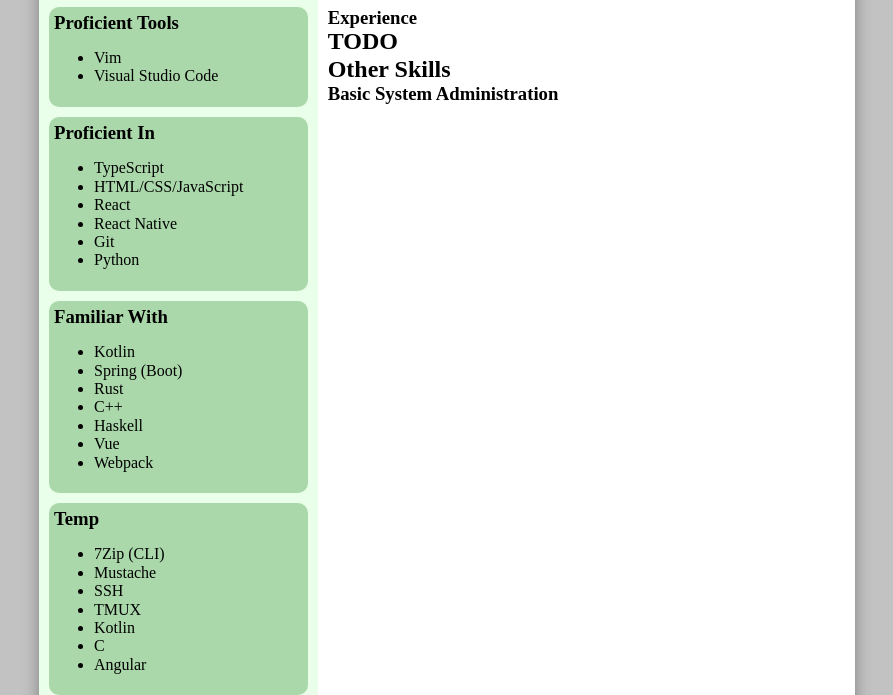
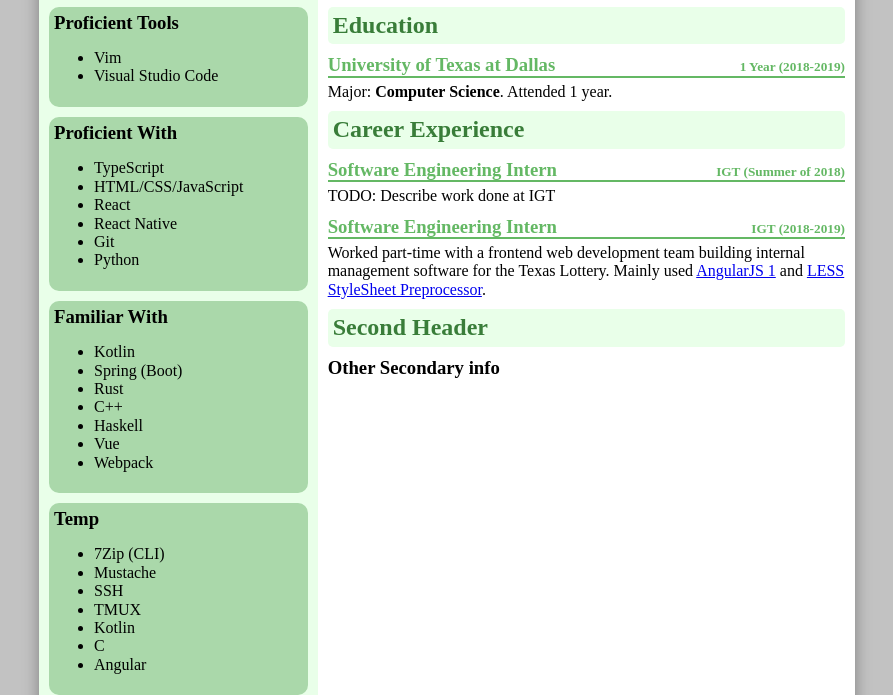
Before and after one commit to scupit/SkylarCupitResume, a website built with Vite: page index.html in a window 1280 px wide. Shown: the part 105-800 px from the top of the page, without its empty margins (193-1086 px from the left). Built offline with nearby package versions, Linux system fonts and the light colour scheme.

Commit message:
Styles contents for the main body and added some content

```diff
--- a/index.html
+++ b/index.html
@@ -35,8 +35,8 @@
         </div>
       </header>
       <div id="resume-body">
-        <section class="left-section">
-          <div class="tools-list">
+        <section id="left-section">
+          <div class="tools-list-container">
             <h3>Proficient Tools</h3>
             <ul>
               <li>Vim</li>
@@ -44,8 +44,8 @@
             </ul>
           </div>
 
-          <div class="tools-list">
-            <h3>Proficient In</h3>
+          <div class="tools-list-container">
+            <h3>Proficient With</h3>
             <ul>
               <li>TypeScript</li>
               <li>HTML/CSS/JavaScript</li>
@@ -56,7 +56,7 @@
             </ul>
           </div>
 
-          <div class="tools-list">
+          <div class="tools-list-container">
             <h3>Familiar With</h3>
             <ul>
               <li>Kotlin</li>
@@ -69,7 +69,7 @@
             </ul>
           </div>
 
-          <div class="tools-list">
+          <div class="tools-list-container">
             <h3>Temp</h3>
             <ul>
               <li>7Zip (CLI)</li>
@@ -83,18 +83,47 @@
           </div>
         </section>
 
-        <section class="right-section">
-          <h3>Experience</h3>
-          <h2>TODO</h2>
+        <section id="right-section">
 
-          <h2>Other Skills</h2>
+          <h2>Education</h2>
+          <div class="info-block">
+            <header>
+              <h3>University of Texas at Dallas</h3>
+              <h5>1 Year (2018-2019)</h5>
+            </header>
+            <p>Major: <b>Computer Science</b>. Attended 1 year.</p>
+          </div>
 
-          <h3>Basic System Administration</h3>
+          <h2>Career Experience</h2>
+          <div class="info-block">
+            <header>
+              <h3>Software Engineering Intern</h3>
+              <h5>IGT (Summer of 2018)</h5>
+            </header>
+            <p>TODO: Describe work done at IGT</p>
+          </div>
 
+          <div class="info-block">
+            <header>
+              <h3>Software Engineering Intern</h3>
+              <h5>IGT (2018-2019)</h5>
+            </header>
+            <p>
+              Worked part-time with a frontend web development team building internal management software
+              for the Texas Lottery.  Mainly used <a href="https://angularjs.org/">AngularJS 1</a> and
+              <a href="https://lesscss.org/">LESS StyleSheet Preprocessor</a>.
+            </p>
+          </div>
+
+          <div class="info-block">
+            <h2>Second Header</h2>
+            <h3>Other Secondary info</h3>
+          </div>
         </section>
       </div>
       <footer id="resume-footer">
-        <h2>Skylar Cupit</h2>
+        <p>Written HTML and <a href="https://sass-lang.com/documentation">SCSS</a></p>
+        <p>Packaged with <a href="https://vitejs.dev/">Vite</a></p>
       </footer>
     </div>
     <script type="module" src="/src/main.ts"></script>
--- a/src/style.scss
+++ b/src/style.scss
@@ -116,6 +116,9 @@
 }
 
 #resume-footer {
+  display: flex;
+  flex-direction: row;
+  justify-content: space-between;
   padding: $spacing-normal;
   color: white;
   max-width: 100%;
@@ -148,19 +151,49 @@
   height: 1rem;
 }
 
-.left-section {
+#left-section {
   flex: 1;
   padding: $spacing-normal;
   background-color: $secondary;
 }
 
-.right-section {
+#right-section {
   flex: 2;
   padding: $spacing-normal;
   background-color: white;
+
+  h2 {
+    color: $darkest-accent;
+    margin-bottom: $spacing-normal;
+    background-color: $secondary;
+    border-radius: 5px;
+    padding: $spacing-small;
+  }
 }
 
-.tools-list {
+.info-block {
+  margin-bottom: $spacing-normal;
+
+  header {
+    display: flex;
+    flex-direction: row;
+    justify-content: space-between;
+    align-items: baseline;
+    border-bottom: 2px solid $accent;
+    margin-bottom: $spacing-small;
+
+    h2, h3, h4 {
+      color: $accent;
+    }
+
+    h5 {
+      color: $accent;
+    }
+
+  }
+}
+
+.tools-list-container {
   background-color: lighten($primary, 10%);
   // background-color: $secondary;
   padding: $spacing-small;
```
